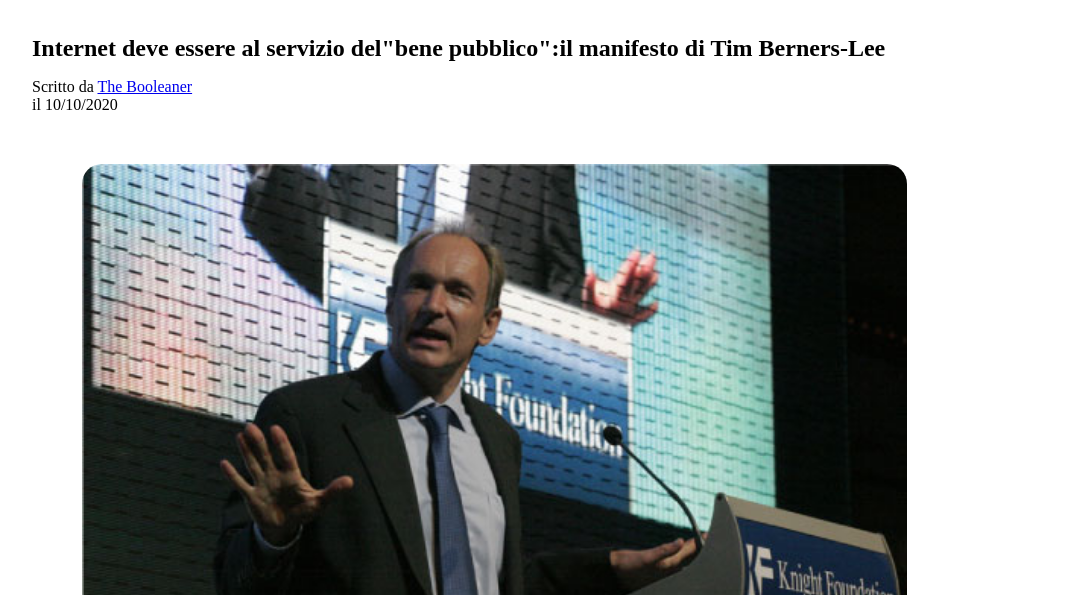
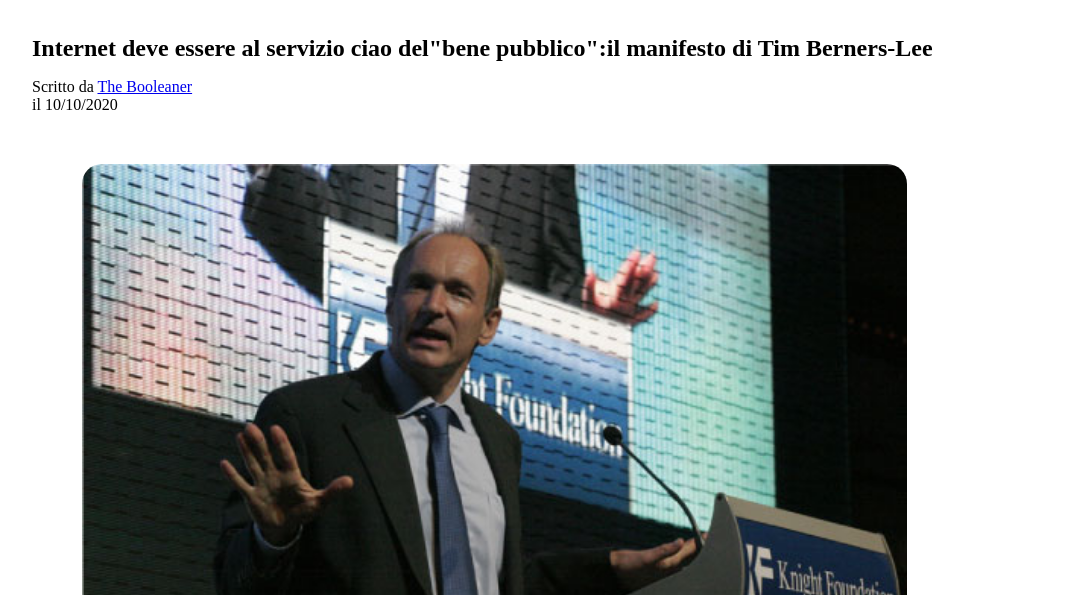
Before and after one commit to davimut/html-css-booleaner, a plain HTML site: page index.html in a window 1280 px wide. Shown: the part 205-800 px from the top of the page, without its empty margins (96-1183 px from the left). Drawn offline with Linux system fonts and the light colour scheme.

Commit message:
Update index.html

```diff
--- a/index.html
+++ b/index.html
@@ -17,7 +17,7 @@
 
 <main>
  <section class="intestazione-pagina"> <!-- titolo grande articolo con link pagina booleaner -->
-     <h1 class="titolo-pagina">Internet deve essere al servizio
+     <h1 class="titolo-pagina">Internet deve essere al servizio ciao
       del"bene pubblico":il manifesto di Tim Berners-Lee</h1>
      <p>
        Scritto da <a href="http://127.0.0.1:5500/index.html">The Booleaner</a>
```
